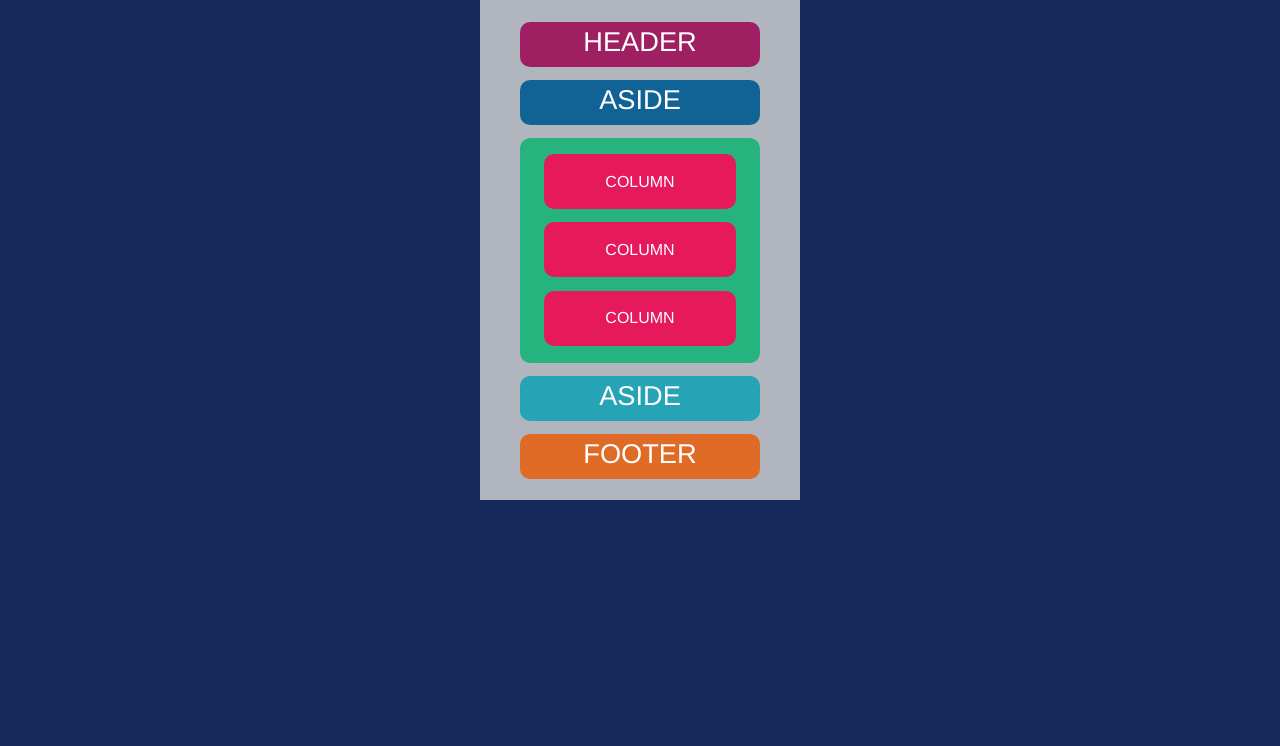
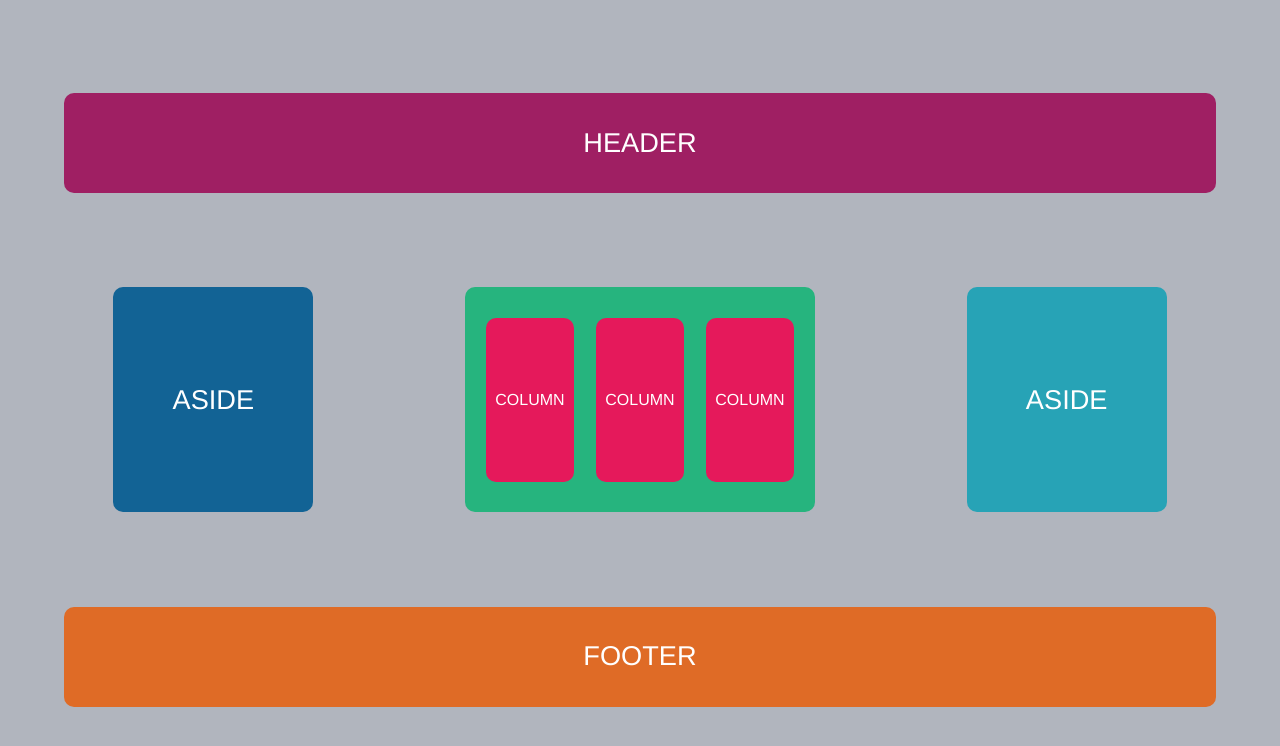
Before and after one commit to AirenMarie/grid-wireframe-practice, a plain HTML site: page index.html in a window 1280 px wide. Drawn offline with Linux system fonts and the light colour scheme.

Commit message:
added media query

```diff
--- a/css/style.css
+++ b/css/style.css
@@ -82,3 +82,64 @@ footer {
   font-size: 1.7em;
   border-radius: 10px;
 }
+
+@media (min-width: 900px) {
+  div {
+    width: 100vw;
+    height: 100vh;
+    display: grid;
+    grid-template-columns: repeat(3, 1fr);
+    grid-template-rows: repeat(3, 1fr);
+  }
+
+  header {
+    width: 90%;
+    height: 100px;
+    grid-column: span 3;
+    display: flex;
+    justify-content: center;
+    align-items: center;
+  }
+
+  section {
+    width: 350px;
+    height: 225px;
+    background-color: #26b47e;
+    border-radius: 10px;
+    padding: 10px;
+    display: grid;
+    grid-template-columns: repeat(3, 1fr);
+    grid-template-rows: 1fr;
+    justify-items: center;
+    align-items: center;
+  }
+
+  article {
+    width: 80%;
+    height: 80%;
+    background-color: #e5195b;
+    display: flex;
+    justify-content: center;
+    align-items: center;
+    border-radius: 10px;
+  }
+
+  #aside-1,
+  #aside-2 {
+    width: 200px;
+    height: 225px;
+    grid-column: span 1;
+    display: flex;
+    justify-content: center;
+    align-items: center;
+  }
+
+  footer {
+    width: 90%;
+    height: 100px;
+    grid-column: span 3;
+    display: flex;
+    justify-content: center;
+    align-items: center;
+  }
+}
```
